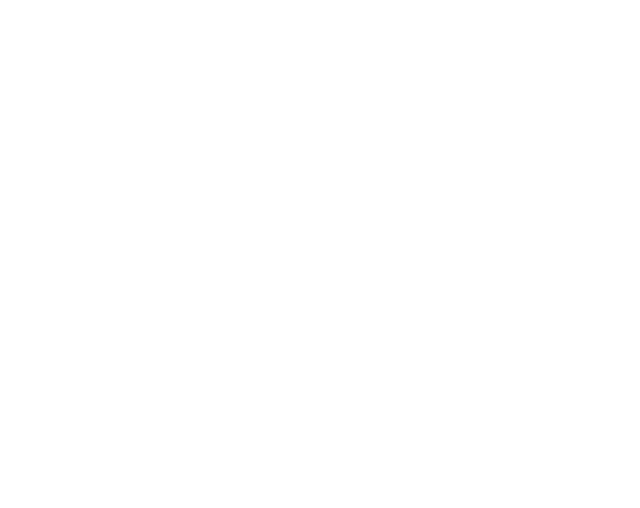
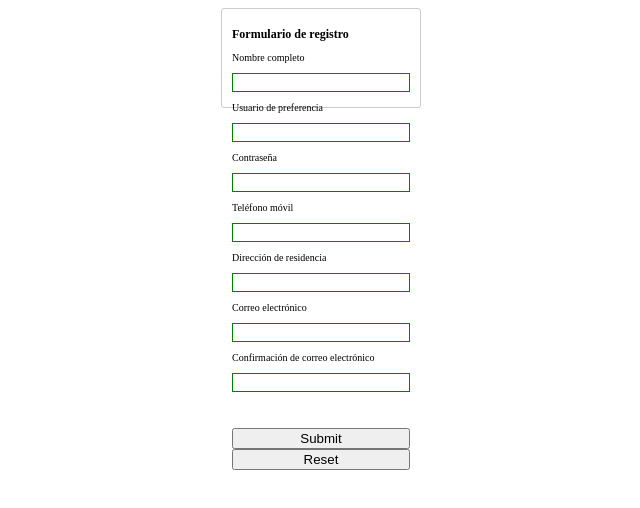
Before and after one commit to ingdanieltoro/ciclo3grupo8, a plain HTML site: page registro.html in a window 1280 px wide. Shown: the whole page, without its empty margins (319-959 px from the left). Drawn offline with Linux system fonts and the light colour scheme.

Commit message:
commit mezcla 2

```diff
--- a/estilos.css
+++ b/estilos.css
@@ -52,3 +52,58 @@ a:hover {
 #btnConfig {
     width: 300px;
 }
+
+
+/*Hice un estilo para cada id del formulario porque el reto decia
+que habia que ponerles id diferente y poner borde verde a cada uno*/
+#campoNombre {
+    width: 100%;
+    border: 1px solid green;
+}
+#campoUsuario {
+    width: 100%;
+    border: 1px solid green;
+}
+#campoContrasena {
+    width: 100%;
+    border: 1px solid green;
+}
+#campoTelefono {
+    width: 100%;
+    border: 1px solid green;
+}
+#campoDireccion {
+    width: 100%;
+    border: 1px solid green;
+}
+#campoCorreo {
+    width: 100%;
+    border: 1px solid green;
+}
+#campoConfirmacion {
+    width: 100%;
+    border: 1px solid green;
+}
+
+#formRegistro {
+    height: 100px;
+    width: 200px; /*Hasta aqui vienen los requisitos del reto,el resto es adicional*/
+    margin: 0 auto;
+    padding: 10px;
+    border: 1px solid #ccc;
+    background-color: rgb(255, 255, 255);
+    border-radius: 3px;
+}
+
+input {
+width: 100%;
+}
+
+h1{
+font-size: 12px;
+}
+
+p{
+font-size: 10px;
+width: 100%;
+}
--- a/registro.html
+++ b/registro.html
@@ -0,0 +1,35 @@
+<!DOCTYPE html>
+<html lang="es">
+<head>
+    <meta charset="UTF-8">
+    <meta http-equiv="X-UA-Compatible" content="IE=edge">
+    <meta name="viewport" content="width=device-width, initial-scale=1.0">
+    <title>Formulario de registro</title>
+    <link rel="stylesheet" href="estilos.css">
+</head>
+<body>
+    <div id="formRegistro">
+        <h1>Formulario de registro</h1>
+        <form action=" " method="POST"> <!---El form action lo dejo vacio, no conduce a nada-->
+
+            <p>Nombre completo</p>
+            <input type="text" name="campoNombre" id="campoNombre"><br/>
+            <p>Usuario de preferencia</p>
+            <input type="text" name="campoUsuario" id="campoUsuario"><br/>
+            <p>Contraseña</p>
+            <input type="password" name="campoContrasena" id="campoContrasena"><br/>
+            <p>Teléfono móvil</p>
+            <input type="text" name="campoTelefono" id="campoTelefono"><br/>
+            <p>Dirección de residencia</p>
+            <input type="text" name="campoDireccion" id="campoDireccion"><br/>
+            <p>Correo electrónico</p>
+            <input type="email" name="campoCorreo" id="campoCorreo"><br/>
+            <p>Confirmación de correo electrónico</p>
+            <input type="text" name="campoConfirmacion" id="campoConfirmacion"><br/>
+            <br><br>
+            <input type="submit"><input type="reset"><!---Aquí iría el botón de registro, dejé los botones de envío y restablecer mientras tanto-->
+
+        </form>
+    </div>
+</body>
+</html>
```
